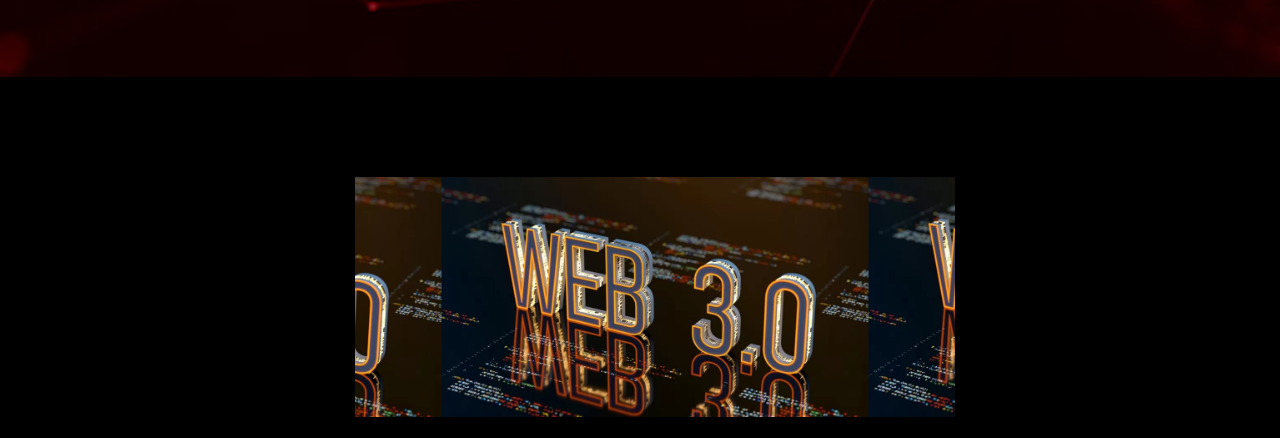
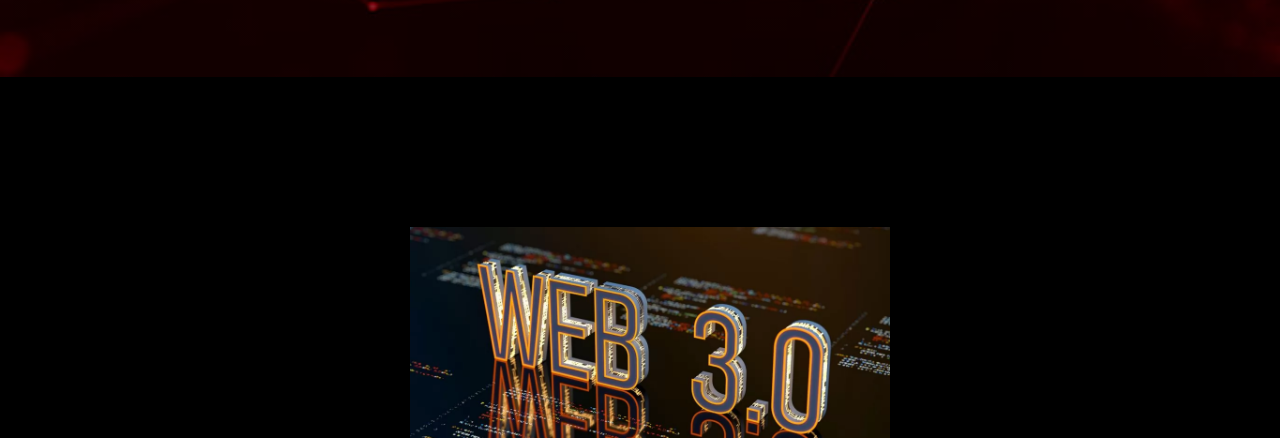
Before and after one commit to BlackAndRed98/BlackAndRed98.github.io, a plain HTML site: page index.html in a window 1280 px wide. Shown: the part 643-1081 px from the top of the page. Drawn offline with Linux system fonts and the light colour scheme.

Commit message:
arreglado

```diff
--- a/estilos.css
+++ b/estilos.css
@@ -14,6 +14,7 @@ body{margin: 0;
 font-style: oblique;
 letter-spacing: 2px;
 background-color: black;
+
 }
 
 /*------TAMANIO #DE #FUENTES #Y #ESTILO #MAS #HOVER #DE #LOS #BOTONES-------*/
@@ -54,7 +55,7 @@ button:hover {
 
 .container {
     max-width: 1400px;
-    margin: 0;
+    margin: auto;
 
 }
 
@@ -248,14 +249,14 @@ animation-name: animar;
 
 #bienvenidos {
     margin: 0;
-    image-rendering: optimizeQuality;
+
 
 
 }
 
 #bienvenidos .container {
     text-align: center;
-    padding: 100px 12px ;
+    padding: 150px 20px  ;
     size: 90vh;
 }
 #bienvenidos h2 {
@@ -404,6 +405,7 @@ footer .container {
     position: fixed;
     width: 100%;
 
+
 }
 header .container {
     flex-direction: row;
@@ -423,10 +425,10 @@ header nav {
 
 }
 #bienvenidos .texto{
-    width: 50%;
-    max-width: 50vh;
-    text-align: initial;
-    padding-left: 30px;
+    width: cover;
+
+    text-align: center;
+    padding-left: 20px;
     display: flex;
     align-items: center;
     flex-direction: column;
@@ -440,10 +442,10 @@ header nav {
 
 #bienvenidos .img-container{
     background-image: url("fondos/web-3.0-1024x576.webp");
-    background-size: contain;
+    background-size: cover;
     background-position: center center;
-    height: 30vh;
-    width: 75vh;
+    height:30vh ;
+    width:60vh;
 
 
 }
```
